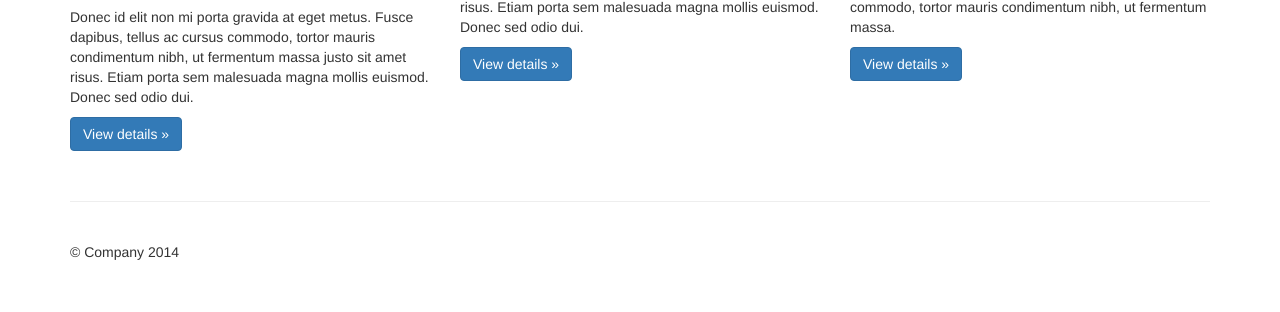
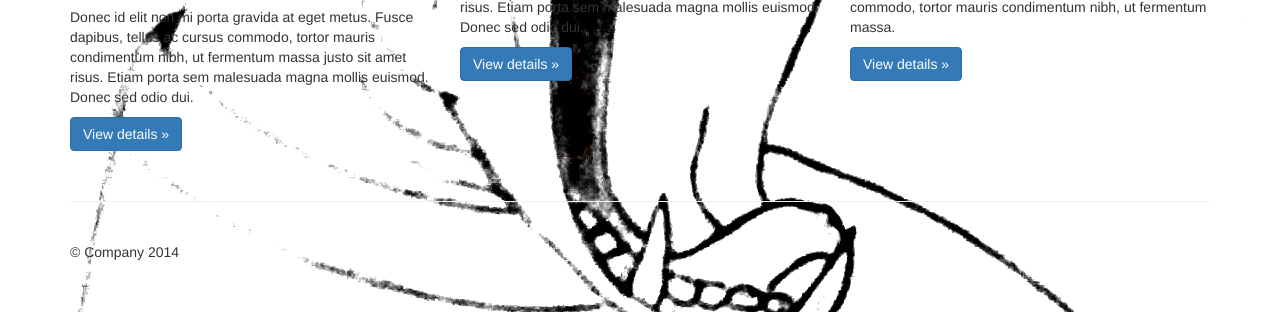
Before and after one commit to stanislawko1981/piec, a plain HTML site: page index.html in a window 1280 px wide. Shown: the part 626-938 px from the top of the page. Drawn offline with Linux system fonts and the light colour scheme; files whose address does not match are found by name.

Commit message:
initial commit

```diff
--- a/index.html
+++ b/index.html
@@ -29,7 +29,7 @@
     <![endif]-->
   </head>
 
-  <body background="\piec\.git\1.jpg">
+  <body background="\piec\1.jpg">
 
     <div class="container">
 
```
